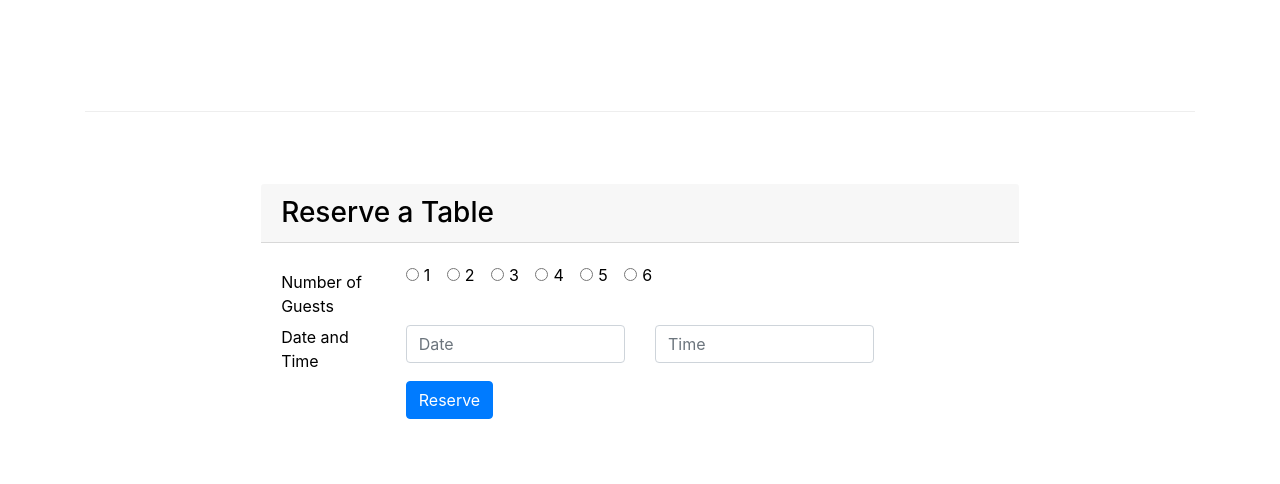
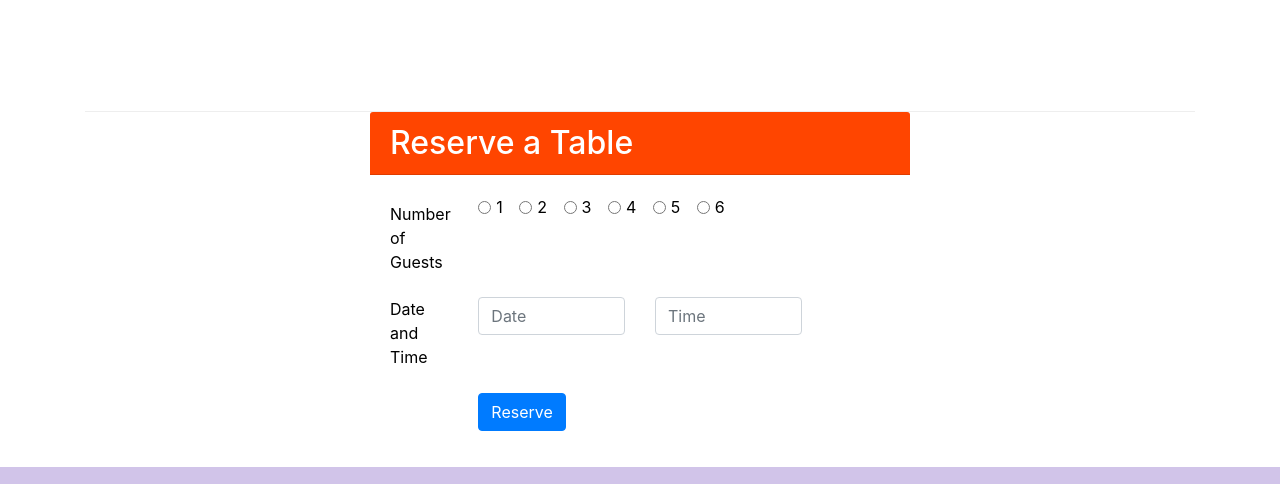
Before and after one commit to ChetanBhargav/HTML-CSS--SASS-practice, a website: page index.html in a window 1280 px wide. Shown: the part 1486-1970 px from the top of the page. Drawn offline with nearby package versions, Linux system fonts and the light colour scheme.

Commit message:
home completed with resreve table right layout

```diff
--- a/css/color.css
+++ b/css/color.css
@@ -38,5 +38,12 @@ body{
 .card{
     color: black;
     border: black ;
-
+    ;
 }
+.row-card{
+    margin-bottom: 1rem;
+}
+.card-header{
+    background-color: orangered;
+    color:white;
+    font-size: ;
--- a/index.html
+++ b/index.html
@@ -113,18 +113,19 @@
 
     </div>
 
+<div class="container">
 
     <div class="card">
-        <div class="row row-content  align-items-center">
-            <div class="col-12 ">
-                 <h3 class="card-header" > Reserve a Table</h3>
+        <div class="row  justify-content-md-center">
+            <div class="col-12  col-sm-6 ">
+                 <h2 class="card-header" > Reserve a Table</h2>
             <div class="card-body">
                 <form>
-                         <div class="row justify-content-start">
+                         <div class="row row-card ">
                             <div class="col-12 col-sm-2 ">
                               <label for="colFormLabel" class="col-sm-3-form-label col-form-label"> Number of Guests</label>
                             </div>
-                            <div class="col-12 col-sm-8">
+                            <div class="col-10 col-md-auto col-sm-8">
                             <div class="form-check form-check-inline">
                                 <input class="form-check-input" type="radio" name="inlineRadioOptions" id="inlineRadio1" value="option1">
                                 <label class="form-check-label" for="inlineRadio1">1</label>
@@ -154,7 +155,7 @@
                          </div>
 
 
-                        <div class="row justify-content-start">
+                        <div class="row row-card justify-content-start">
                             <div class="col-12 col-sm-2">
                              <label for="Date and Time" class="col-3-form-label ">Date and Time</label>
                             </div>
@@ -165,8 +166,11 @@
                               <input type="text" class="form-control"  id="Time"   placeholder="Time">
                             </div>
                       </div>
-                      <div class="row justify-content-start">
-                        <div class ="col-sm-3 offset-2 ">
+                      <div class="row row-card">
+                          <div class="col-2">
+
+                          </div>
+                        <div class ="col-12  col-sm ">
                      <button type="button" class="btn btn-primary"> Reserve </button>
                    </div>
 
@@ -174,7 +178,7 @@
 
                 </form>
 
-                </div>
+            </div>
 
 
         </div>
@@ -186,6 +190,9 @@
 
 
     </div>
+
+</div>
+
     <footer class="footer">
         <div class="container">
             <div class="row row-footer">
```
